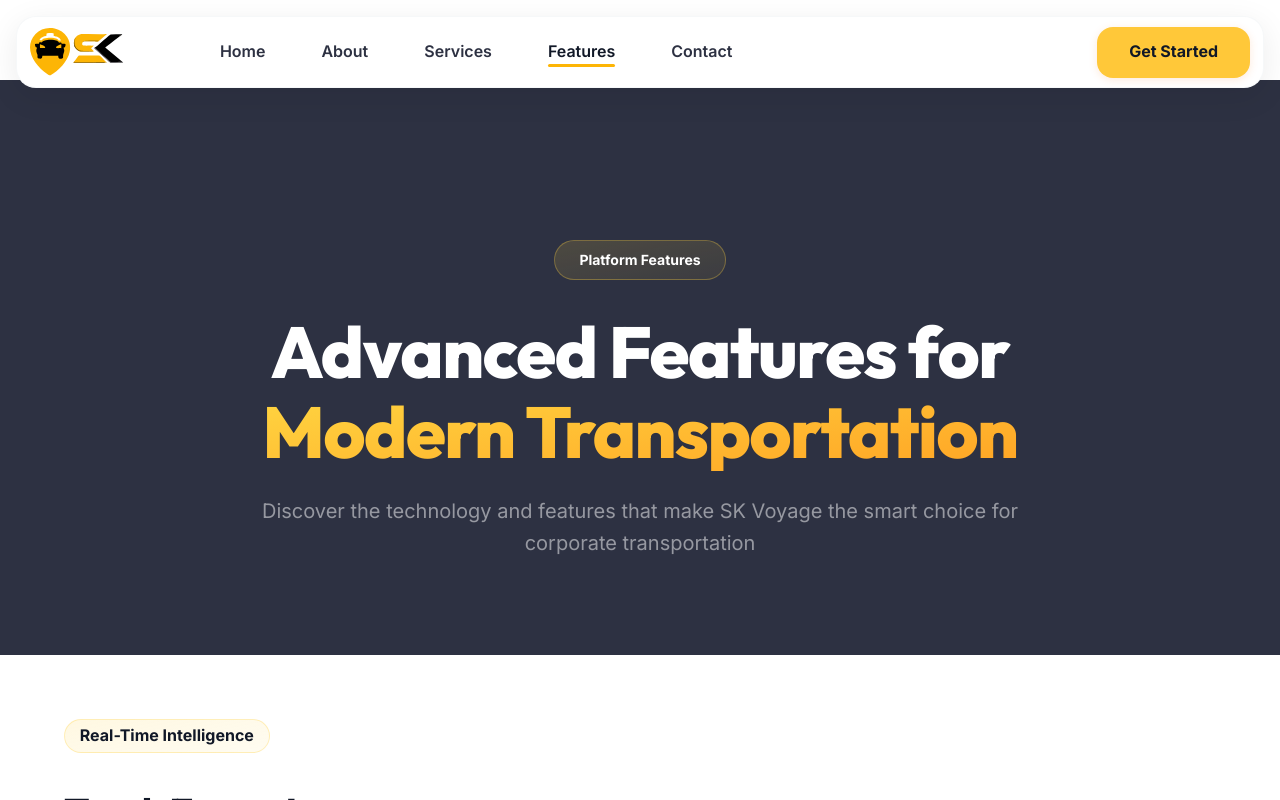
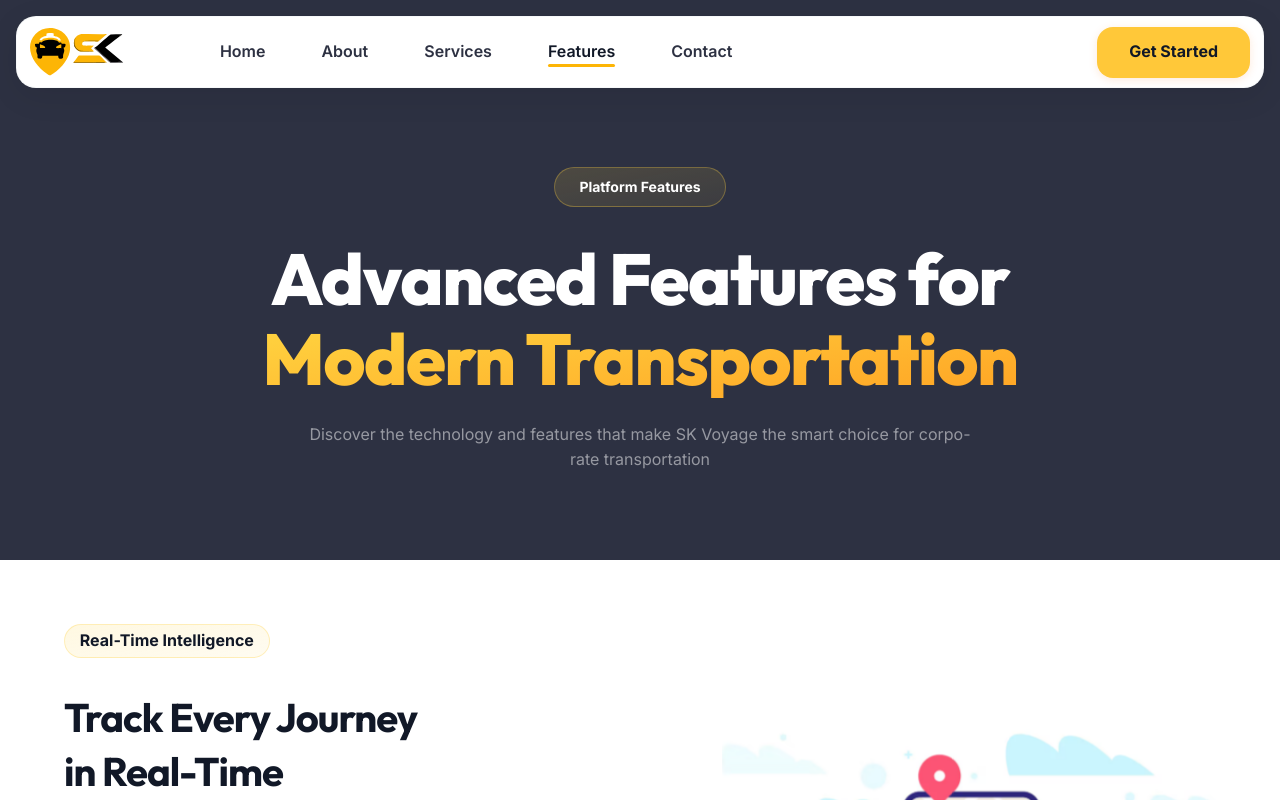
Before and after one commit to Rohithakur027/Sk_Travel_landing_page, a Next.js app: page /features in a window 1280 px wide. Shown: the top 800 px of the page. Built offline with nearby package versions, Linux system fonts and the light colour scheme.

Commit message:
changes in service and feature page

```diff
--- a/components/about/StorySection.module.css
+++ b/components/about/StorySection.module.css
@@ -1,5 +1,5 @@
 .section {
-  padding: 7rem 0;
+  padding: 4rem 0;
   background-color: #ffffff;
 }
 
--- a/components/contact/CONTACT.module.css
+++ b/components/contact/CONTACT.module.css
@@ -16,7 +16,7 @@
 }
 
 .contactPage {
-  padding-top: var(--page-top-padding);
+  padding-top: 0;
 }
 
 .header {
@@ -1246,7 +1246,7 @@ section.contactPage > header,
 .contactPage > .header {
   background-color: rgba(45, 49, 66, 1) !important;
   text-align: center !important;
-  padding: 10rem 0 6rem !important; /* same as About .section */
+  padding: 6rem 0 4rem !important;
   display: flex !important;
   flex-direction: column !important;
   align-items: center !important;
--- a/components/features/FeaturesPage.module.css
+++ b/components/features/FeaturesPage.module.css
@@ -147,7 +147,7 @@
   align-items: center;
   justify-content: center;
   overflow: visible;
-  padding: var(--page-top-padding) 1rem 2rem;
+  padding: 2rem 1rem 2rem;
   width: 100vw;
   margin-left: calc(50% - 50vw);
   margin-right: calc(50% - 50vw);
--- a/components/features/FeaturesPage.tsx
+++ b/components/features/FeaturesPage.tsx
@@ -18,22 +18,18 @@ const FEATURE_CARDS = [
 export default function FeaturesPage() {
   return (
     <section className={styles.section}>
-      <div className={styles.heroSection}>
-        <div className="container">
-          <div className={styles.heroContent}>
-            <div className={styles.heroBadge}>Platform Features</div>
-            <h1 className={styles.heroHeading}>
-              Advanced Features for<br />
-              <span className={styles.heroHighlight}>Modern Transportation</span>
-            </h1>
-            <p className={styles.heroSubtitle}>
-              Discover the technology and features that make SK Voyage the smart choice for corporate transportation
-            </p>
-          </div>
+      <div className={styles.headerBand}>
+        <div>
+          <div className={styles.pillImageDesktop} style={{ margin: '0 auto 2rem' }}>Platform Features</div>
+          <h1 className={styles.title}>
+            Advanced Features for<br />
+            <span className={styles.titleGold}>Modern Transportation</span>
+          </h1>
+          <p className={styles.lead}>
+            Discover the technology and features that make SK Voyage the smart choice for corporate transportation
+          </p>
         </div>
       </div>
-
-
 
       <div className={styles.container}>
         <div className={styles.heroRow}>
@@ -210,7 +206,7 @@ export default function FeaturesPage() {
         <h3 className={styles.sectionTitle}>Experience These Features</h3>
         <p className={styles.sectionLead}>Schedule a demo to see how our platform can transform your <span className={styles.keepTogether}>corporate transportation</span></p>
         <div style={{marginTop:24}}>
-          <Link href="/contact#booking" className={styles.ctaBtn}>Send An Enquiry →</Link>
+          <Link href="/contact#booking" className={styles.ctaBtn}>Request a Demo →</Link>
         </div>
       </div>
 
--- a/components/layout/Navbar.module.css
+++ b/components/layout/Navbar.module.css
@@ -4,7 +4,7 @@
   left: 0;
   width: 100%;
   z-index: 100;
-  background-color: transparent;
+  background-color: rgba(45, 49, 66, 1);
   transition: all 0.3s ease;
   padding: 0 1rem;
 }
--- a/components/services/ServicesSection.module.css
+++ b/components/services/ServicesSection.module.css
@@ -676,6 +676,7 @@
   hyphens: none !important;
   -webkit-hyphens: none !important;
   word-break: normal;
+  white-space: nowrap;
 }
 
 .heroHighlight {
@@ -706,6 +707,7 @@
   .heroHeading {
     font-size: 2.7rem;
     line-height: 1.2;
+    white-space: normal;
   }
   .heroSubtitle {
     font-size: 1rem;
--- a/components/services/ServicesSection.tsx
+++ b/components/services/ServicesSection.tsx
@@ -114,8 +114,7 @@ export default function ServicesSection() {
             <div className={styles.heroContent}>
               <div className={styles.heroBadge}>Our Services</div>
               <h1 className={styles.heroHeading}>
-                Comprehensive{" "}
-                <span className={styles.heroHighlight}>Transportation Solutions</span>
+                Comprehensive <br/><span className={styles.heroHighlight}>Transportation Solutions</span>
               </h1>
               <p className={styles.heroSubtitle}>
                 Tailored services designed to meet all your corporate transportation needs
@@ -199,7 +198,7 @@ export default function ServicesSection() {
             <span className={styles.ctaLine2}> transportation needs and get a</span>
             <span className={styles.ctaLine3}> customized quote</span>
           </p>
-          <Link href="/contact#booking" className={styles.ctaBtn}>Send An Enquiry →</Link>
+          <Link href="/contact#booking" className={styles.ctaBtn}>Request a Quote →</Link>
         </div>
       </section>
     </>
```
Also changed, not shown: 1 other file (tests, documents, lock files or other folders).
